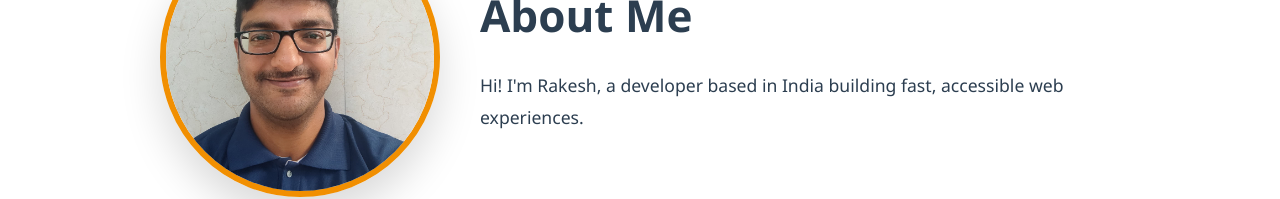
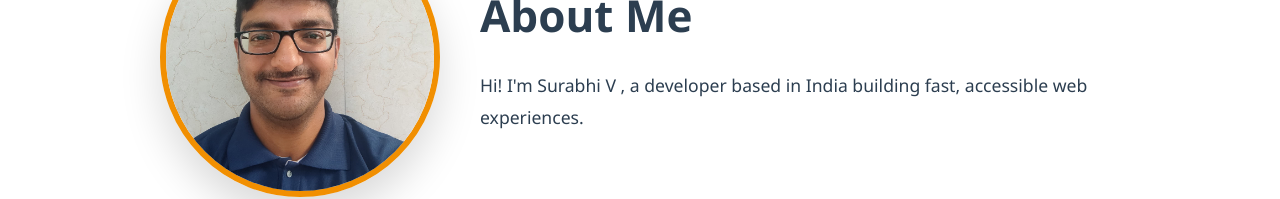
Before and after one commit to surabhiv6/my-protfolio, a React (Vite) app: page / in a window 1280 px wide. Shown: the part 688-887 px from the top of the page. Built offline with nearby package versions, Linux system fonts and the light colour scheme.

Commit message:
Changed name

```diff
--- a/src/components/AboutSection/AboutSection.jsx
+++ b/src/components/AboutSection/AboutSection.jsx
@@ -9,7 +9,7 @@ function AboutSection() {
         </div>
         <div className='about-copy'>
           <h1>About Me</h1>
-          <p>Hi! I'm Rakesh, a developer based in India building fast, accessible web experiences.</p>
+          <p>Hi! I'm Surabhi V , a developer based in India building fast, accessible web experiences.</p>
         </div>
       </div>
     </section>
```
